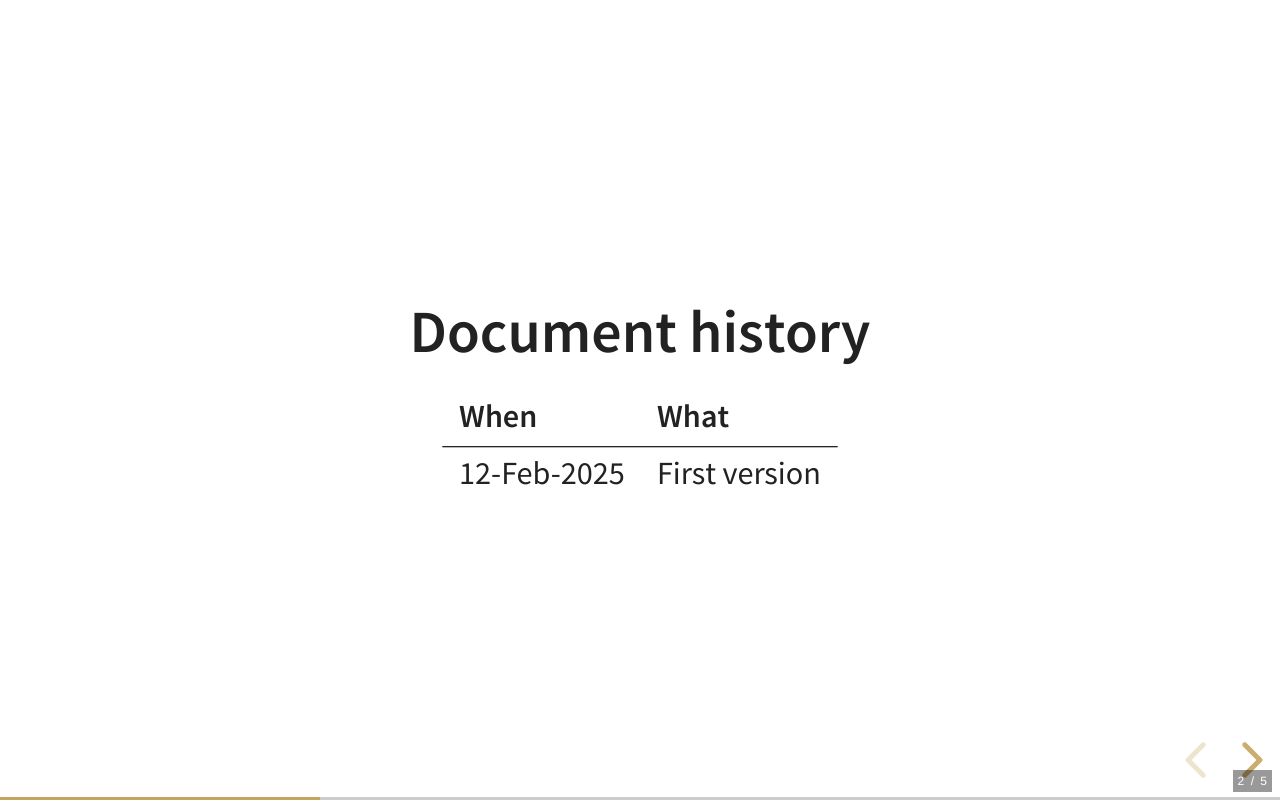
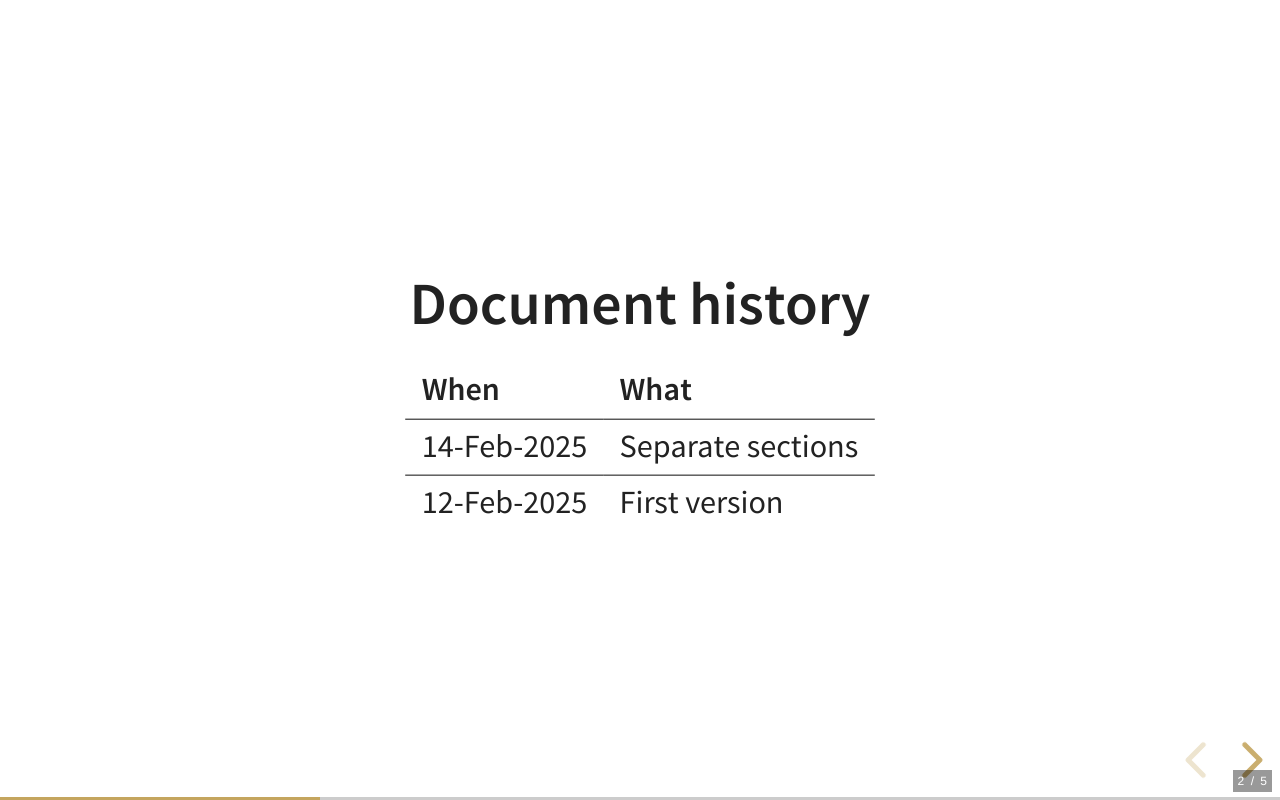
Before and after one commit to PascalBod/embedded-systems-for-ML, a plain HTML site: page docs/010-Preamble.html in a window 1280 px wide. Both pictures are taken after a click on the button "next slide". Drawn offline with Linux system fonts and the light colour scheme.

Commit message:
Update history

```diff
--- a/docs/010-Preamble.html
+++ b/docs/010-Preamble.html
@@ -40,6 +40,10 @@
               </tr>
             </thead>
             <tbody>
+              <tr>
+                <td>14-Feb-2025</td>
+                <td>Separate sections</td>
+              </tr>
               <tr>
                 <td>12-Feb-2025</td>
                 <td>First version</td>
```
